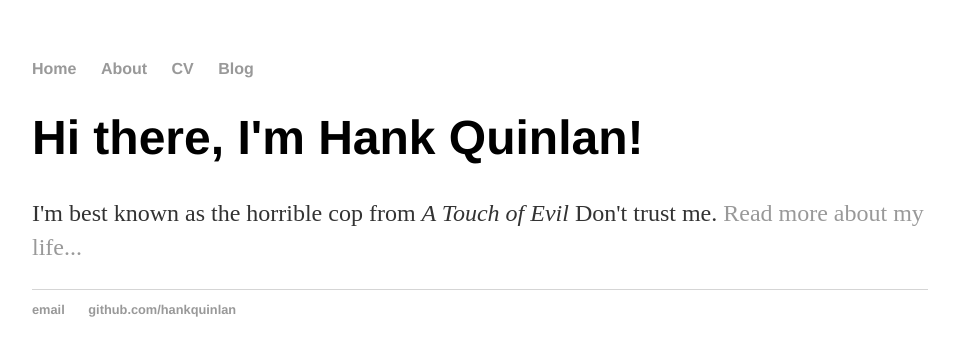
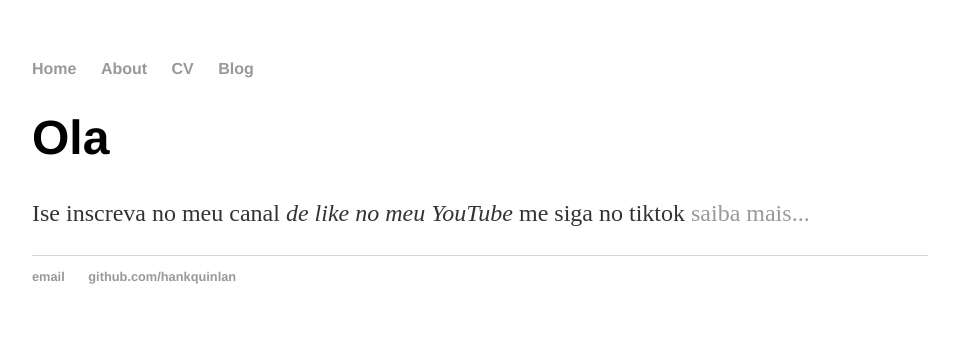
Before and after one commit to paulocezarnbr439/paulocezarnbr439.github.com, a Jekyll site: the page built from index.html, in a window 1280 px wide. Shown: the top 356 px of the page, without its empty margins (160-1119 px from the left). Built offline with Jekyll 4.4.1, drawn with Linux system fonts in a browser that asks for light colours.

Commit message:
Update index.html

```diff
--- a/index.html
+++ b/index.html
@@ -1,8 +1,8 @@
 ---
 layout: default
-title: Hank Quinlan, Horrible Cop
+title: Paulo Cezar
 ---
 <div class="blurb">
-	<h1>Hi there, I'm Hank Quinlan!</h1>
-	<p>I'm best known as the horrible cop from <em>A Touch of Evil</em> Don't trust me. <a href="/about">Read more about my life...</a></p>
+	<h1>Ola </h1>
+	<p>Ise inscreva no meu canal <em>de like no meu YouTube </em> me siga no tiktok <a href="/about">saiba mais...</a></p>
 </div><!-- /.blurb -->
```
